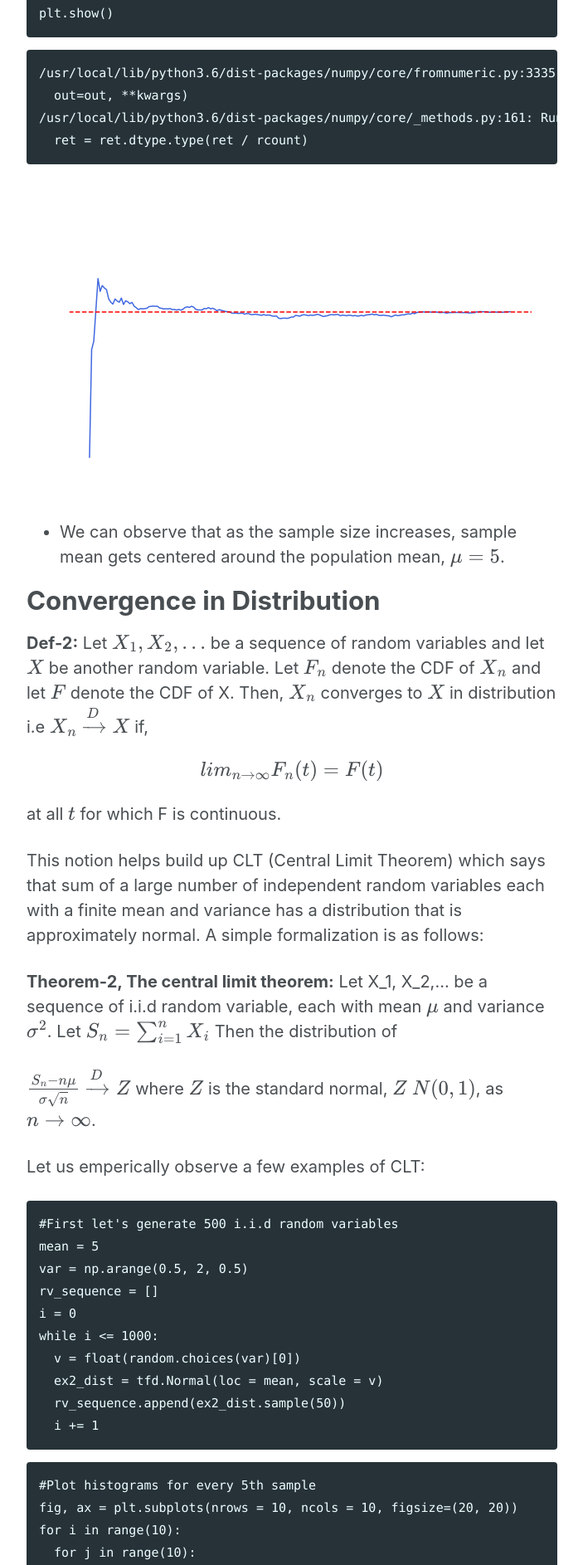
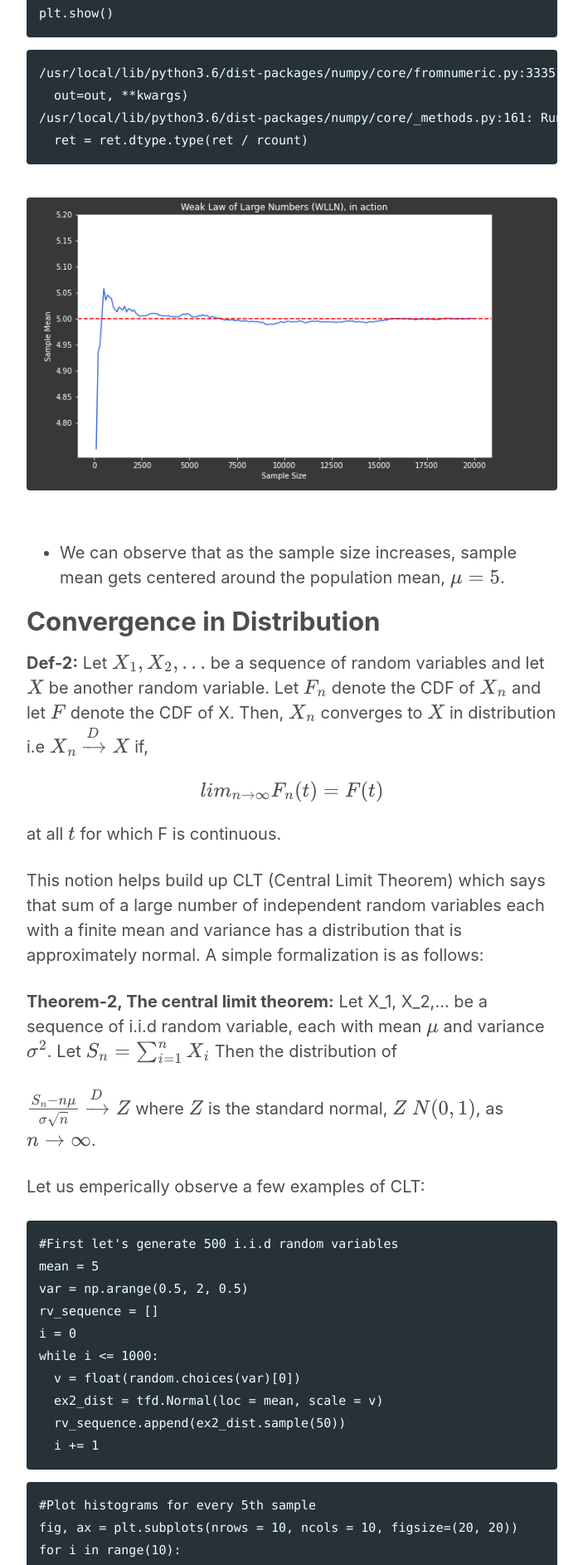
Before and after one commit to kmutya/kmutya.github.io, a Jekyll site: the page built from _posts/2020-04-25-Convergence.md, in a window 1280 px wide. Shown: the part 2708-4594 px from the top of the page at 83% size, without its empty margins (288-991 px from the left). Built offline with Jekyll 4.4.1, drawn with Linux system fonts in a browser that asks for light colours; nearby versions of some CDN libraries; formulas are drawn with MathJax 3.

Commit message:
Convergence_push0

````diff
--- a/_posts/2020-04-25-Convergence.md
+++ b/_posts/2020-04-25-Convergence.md
@@ -103,9 +103,9 @@
     /usr/local/lib/python3.6/dist-packages/numpy/core/_methods.py:161: RuntimeWarning: invalid value encountered in double_scalars
       ret = ret.dtype.type(ret / rcount)
 
-
-![png](/images/Convergence_files/Convergence_3_1.jpg)
-
+<figure>
+  <img src="{{site.url}}/images/Convergence_files/Convergence_3_1.jpg" alt="my alt text"/>
+</figure>
 
 - We can observe that as the sample size increases, sample mean gets
 centered around the population mean, $$\mu = 5$$.
@@ -187,17 +187,9 @@
 plt.show()
 ```
 
-
-![png](/images/Convergence_files/Convergence_8_0.jpg)
-
-
-
-![png](/images/Convergence_files/Convergence_8_1.jpg)
-
-
-
-![png](/images/Convergence_files/Convergence_8_2.jpg)
-
+<figure>
+  <img src="{{site.url}}/images/Convergence_files/Convergence_8_0.jpg" alt="my alt text"/>
+</figure>
 
 - Observe how that the distribution of sample means takes the shape of a gaussian with it's location at the population mean value of 5.
 - Observe how that the distribution of sample sum/sqrt. of sample sum has a normal distribution with a certain mean.
````
Also changed, not shown: images/Convergence_files/Convergence_3_1.jpg, images/Convergence_files/Convergence_8_0.jpg, images/Convergence_files/Convergence_8_1.jpg (deleted), images/Convergence_files/Convergence_8_2.jpg (deleted).
